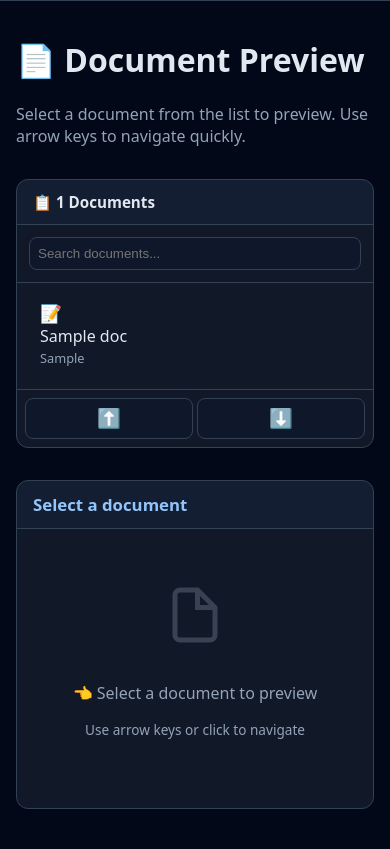
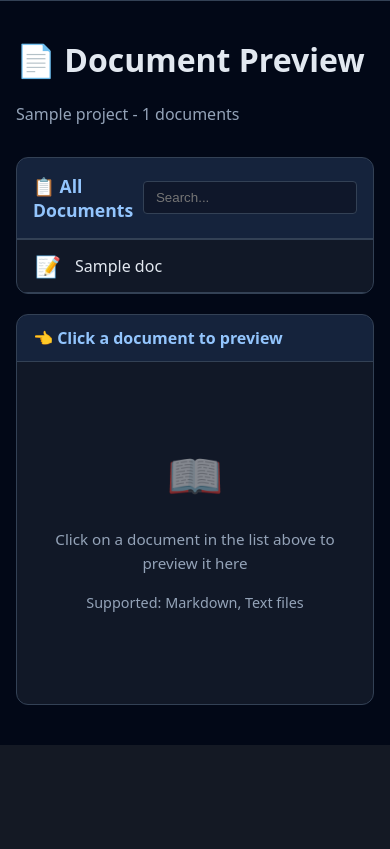
Before and after one commit to uvlightdrops/ki-knowledge, a Django app: template ki_knowledge/django_site/templates/document_preview.html in a window 390 px wide. Shown: the part 456-1305 px from the top of the page. After the commit the page ends 1201 px from the top, so only its background shows below. Run offline with Django 4.2, Linux system fonts and the light colour scheme; the template is opened without the code that fills it: most values are stand-ins (such as "Sample title", 1, 10 or a date in 2020); some libraries are stand-ins or nearby versions.

Commit message:
Improve Document Preview UX - clearer, more intuitive design
Changes:
- Fix config fallback for infosite_output_base_dir (was causing error)
- Complete UI redesign: clear table + preview panel below
- Click on document row to preview (no hidden hover effects)
- Very clear instructions: 'Click a document to preview'
- Responsive grid layout
- Download and view buttons for each document
- Search/filter functionality
- Better markdown styling
- Loading spinner during content fetch

UX Improvements:
- Removed confusing 'flying preview' concept
- Clear visual feedback on what to click
- Document list always visible (not sidebar)
- Full-width preview panel
- Better mobile responsiveness

Technical:
- Fixed view to handle missing config gracefully
- Uses SourceDocument records from DB when available
- Falls back to filesystem scanning
- Security: directory traversal protection maintained

Tested:
✓ Django system check: PASSED
✓ Template rendering: PASSED (23.9 KB output)
✓ All endpoints responding

Co-authored-by: Copilot <223556219+Copilot@users.noreply.github.com>

```diff
--- a/ki_knowledge/django_site/templates/document_preview.html
+++ b/ki_knowledge/django_site/templates/document_preview.html
@@ -1,137 +1,140 @@
 {% extends "base.html" %}
 
-{% block title %}Document Preview - Ki-Knowledge{% endblock %}
+{% block title %}Document Preview - {{ project.title }}{% endblock %}
 
 {% block extra_css %}
 <style>
-  /* Layout */
-  .preview-container {
+  /* Main Layout */
+  .preview-wrapper {
     display: grid;
-    grid-template-columns: 350px 1fr;
-    gap: 24px;
-    height: calc(100vh - 200px);
+    grid-template-columns: 1fr;
+    gap: 20px;
     margin-bottom: 24px;
   }
 
-  /* Sidebar */
-  .preview-sidebar {
+  /* Documents Table */
+  .documents-table {
     background: var(--kicli-panel);
     border: 1px solid var(--kicli-border);
     border-radius: var(--kicli-radius-md);
-    display: flex;
-    flex-direction: column;
     overflow: hidden;
   }
 
-  .sidebar-header {
-    padding: 12px 16px;
-    border-bottom: 1px solid var(--kicli-border);
-    background: rgba(59, 130, 246, 0.05);
-    font-weight: bold;
-    font-size: 0.95rem;
+  .table-header {
+    background: rgba(59, 130, 246, 0.1);
+    padding: 16px;
+    border-bottom: 2px solid var(--kicli-border);
+    display: flex;
+    justify-content: space-between;
+    align-items: center;
   }
 
-  .sidebar-search {
-    padding: 12px;
-    border-bottom: 1px solid var(--kicli-border);
-  }
-
-  .sidebar-search input {
-    width: 100%;
-    box-sizing: border-box;
-  }
-
-  .document-list {
-    flex: 1;
-    overflow-y: auto;
-    list-style: none;
-    margin: 0;
-    padding: 8px;
-  }
-
-  .document-item {
-    padding: 10px 12px;
-    margin-bottom: 4px;
-    border-radius: var(--kicli-radius-sm);
-    cursor: pointer;
-    border-left: 3px solid transparent;
-    transition: all 0.2s ease;
-    user-select: none;
-  }
-
-  .document-item:hover {
-    background: rgba(96, 165, 250, 0.1);
-    border-left-color: #60a5fa;
-  }
-
-  .document-item.active {
-    background: rgba(96, 165, 250, 0.2);
-    border-left-color: #3b82f6;
-    font-weight: 600;
+  .table-title {
+    font-weight: bold;
+    font-size: 1.1rem;
     color: #93c5fd;
   }
 
-  .document-item .doc-icon {
-    margin-right: 8px;
-    font-size: 1.1em;
+  .search-box {
+    display: flex;
+    gap: 8px;
+    width: 300px;
   }
 
-  .document-item .doc-name {
+  .search-box input {
+    flex: 1;
+    padding: 8px 12px;
+    background: var(--kicli-panel-alt);
+    border: 1px solid var(--kicli-border);
+    border-radius: 4px;
+    color: var(--kicli-text);
+  }
+
+  .table-body {
+    max-height: 400px;
+    overflow-y: auto;
+  }
+
+  .doc-row {
+    display: grid;
+    grid-template-columns: 40px 1fr 100px 120px;
+    gap: 12px;
+    padding: 12px 16px;
+    border-bottom: 1px solid var(--kicli-border);
+    align-items: center;
+    cursor: pointer;
+    transition: all 0.2s ease;
+  }
+
+  .doc-row:hover {
+    background: rgba(96, 165, 250, 0.1);
+    padding-left: 20px;
+  }
+
+  .doc-row.active {
+    background: rgba(96, 165, 250, 0.2);
+    border-left: 4px solid #3b82f6;
+    padding-left: 16px;
+  }
+
+  .doc-icon {
+    font-size: 1.3em;
+    text-align: center;
+  }
+
+  .doc-name {
+    color: var(--kicli-text);
+    font-weight: 500;
     white-space: nowrap;
     overflow: hidden;
     text-overflow: ellipsis;
   }
 
-  .document-item .doc-size {
-    font-size: 0.8rem;
+  .doc-size {
     color: var(--kicli-text-soft);
-    margin-top: 2px;
+    font-size: 0.9rem;
+    text-align: right;
   }
 
-  .sidebar-nav {
+  .doc-actions {
     display: flex;
     gap: 4px;
-    padding: 8px;
-    border-top: 1px solid var(--kicli-border);
   }
 
-  .nav-btn {
-    flex: 1;
-    padding: 8px;
-    text-align: center;
+  .action-btn {
+    padding: 4px 8px;
+    font-size: 0.8rem;
     border: 1px solid var(--kicli-border);
     background: var(--kicli-panel-alt);
     color: var(--kicli-text);
-    border-radius: var(--kicli-radius-sm);
+    border-radius: 3px;
     cursor: pointer;
     transition: all 0.2s ease;
-    font-size: 1.2em;
+    white-space: nowrap;
   }
 
-  .nav-btn:hover {
+  .action-btn:hover {
     border-color: #60a5fa;
     background: rgba(96, 165, 250, 0.1);
   }
 
-  .nav-btn:disabled {
-    opacity: 0.5;
-    cursor: not-allowed;
+  /* Preview Panel */
+  .preview-wrapper-inner {
+    display: grid;
+    grid-template-columns: 1fr;
   }
 
-  /* Preview Area */
-  .preview-main {
+  .preview-panel {
     background: var(--kicli-panel);
     border: 1px solid var(--kicli-border);
     border-radius: var(--kicli-radius-md);
-    display: flex;
-    flex-direction: column;
     overflow: hidden;
   }
 
   .preview-header {
     padding: 12px 16px;
     border-bottom: 1px solid var(--kicli-border);
-    background: rgba(59, 130, 246, 0.05);
+    background: rgba(59, 130, 246, 0.1);
     display: flex;
     justify-content: space-between;
     align-items: center;
@@ -139,63 +142,37 @@
 
   .preview-title {
     font-weight: bold;
-    font-size: 1.05rem;
     color: #93c5fd;
   }
 
-  .preview-actions {
-    display: flex;
-    gap: 8px;
-  }
-
-  .preview-actions button {
-    padding: 6px 12px;
-    font-size: 0.9rem;
-    border: 1px solid var(--kicli-border);
-    background: var(--kicli-panel-alt);
-    color: var(--kicli-text);
-    border-radius: var(--kicli-radius-sm);
-    cursor: pointer;
-    transition: all 0.2s ease;
-  }
-
-  .preview-actions button:hover {
-    border-color: #60a5fa;
-    background: rgba(96, 165, 250, 0.1);
-  }
-
   .preview-content {
-    flex: 1;
+    max-height: 600px;
     overflow-y: auto;
     padding: 16px;
-    position: relative;
+    line-height: 1.6;
+    font-size: 0.95rem;
   }
 
   .preview-empty {
     text-align: center;
     color: var(--kicli-text-soft);
-    padding: 40px 20px;
+    padding: 60px 20px;
   }
 
-  .preview-empty svg {
-    width: 60px;
-    height: 60px;
-    opacity: 0.3;
+  .preview-empty .icon {
+    font-size: 3em;
     margin-bottom: 16px;
+    opacity: 0.5;
   }
 
-  /* Markdown Preview */
-  .preview-markdown {
-    line-height: 1.6;
-    font-size: 0.95rem;
-  }
-
+  /* Markdown Styling */
   .preview-markdown h1 {
     font-size: 1.8em;
     margin-top: 24px;
     margin-bottom: 12px;
     border-bottom: 2px solid var(--kicli-border);
     padding-bottom: 8px;
+    color: #93c5fd;
   }
 
   .preview-markdown h2 {
@@ -331,44 +281,29 @@
   }
 
   /* Responsive */
-  @media (max-width: 1200px) {
-    .preview-container {
-      grid-template-columns: 300px 1fr;
-      gap: 16px;
+  @media (max-width: 900px) {
+    .doc-row {
+      grid-template-columns: 30px 1fr;
+    }
+    .doc-size, .doc-actions {
+      display: none;
     }
   }
 
-  @media (max-width: 900px) {
-    .preview-container {
-      grid-template-columns: 1fr;
-      height: auto;
-    }
-
-    .preview-sidebar {
-      max-height: 300px;
-      margin-bottom: 16px;
-    }
-  }
-
-  /* Scrollbar Styling */
-  .document-list::-webkit-scrollbar,
-  .preview-content::-webkit-scrollbar {
+  .scrollbar-custom::-webkit-scrollbar {
     width: 8px;
   }
 
-  .document-list::-webkit-scrollbar-track,
-  .preview-content::-webkit-scrollbar-track {
+  .scrollbar-custom::-webkit-scrollbar-track {
     background: var(--kicli-panel-alt);
   }
 
-  .document-list::-webkit-scrollbar-thumb,
-  .preview-content::-webkit-scrollbar-thumb {
+  .scrollbar-custom::-webkit-scrollbar-thumb {
     background: var(--kicli-border);
     border-radius: 4px;
   }
 
-  .document-list::-webkit-scrollbar-thumb:hover,
-  .preview-content::-webkit-scrollbar-thumb:hover {
+  .scrollbar-custom::-webkit-scrollbar-thumb:hover {
     background: #60a5fa;
   }
 </style>
@@ -376,65 +311,61 @@
 
 {% block content %}
 <div class="panel-grid">
-  <div style="grid-column: 1 / -1;">
+  <div>
     <h1>📄 Document Preview</h1>
-    <p class="muted">Select a document from the list to preview. Use arrow keys to navigate quickly.</p>
+    <p class="muted">{{ project.title }} - {{ document_count }} documents</p>
   </div>
 
-  <div class="preview-container">
-    <!-- Sidebar with Document List -->
-    <div class="preview-sidebar">
-      <div class="sidebar-header">📋 {{ document_count }} Documents</div>
-
-      <div class="sidebar-search">
+  <div class="preview-wrapper">
+    <!-- Documents List -->
+    <div class="documents-table">
+      <div class="table-header">
+        <div class="table-title">📋 All Documents</div>
+        <div class="search-box">
           <input
             type="text"
             id="searchInput"
-          placeholder="Search documents..."
+            placeholder="Search..."
             autocomplete="off"
           >
         </div>
+      </div>
 
-      <ul class="document-list" id="documentList">
+      <div class="table-body scrollbar-custom" id="documentList">
+        {% if documents %}
           {% for doc in documents %}
-        <li class="document-item" data-doc-id="{{ doc.id }}" data-doc-type="{{ doc.type }}">
+          <div class="doc-row" data-doc-id="{{ doc.id }}" data-doc-type="{{ doc.type }}" data-doc-path="{{ doc.path }}">
             <div class="doc-icon">
               {% if doc.type == 'pdf' %}📕{% else %}📝{% endif %}
             </div>
-          <div class="doc-name">{{ doc.name }}</div>
+            <div class="doc-name" title="{{ doc.name }}">{{ doc.name }}</div>
             <div class="doc-size">{{ doc.size_display }}</div>
-        </li>
-        {% empty %}
-        <li style="padding: 20px; text-align: center; color: var(--kicli-text-soft);">
-          No documents available
-        </li>
+            <div class="doc-actions">
+              <button class="action-btn download-btn" data-doc-id="{{ doc.id }}" title="Download">⬇️</button>
+              <button class="action-btn view-btn" data-doc-id="{{ doc.id }}" title="View fullscreen">🔗</button>
+            </div>
+          </div>
           {% endfor %}
-      </ul>
-
-      <div class="sidebar-nav">
-        <button class="nav-btn" id="navUp" title="Previous document (↑)">⬆️</button>
-        <button class="nav-btn" id="navDown" title="Next document (↓)">⬇️</button>
+        {% else %}
+          <div style="padding: 40px 16px; text-align: center; color: var(--kicli-text-soft);">
+            No documents available. Import some documents first.
+          </div>
+        {% endif %}
       </div>
     </div>
 
-    <!-- Preview Area -->
-    <div class="preview-main">
+    <!-- Preview Panel -->
+    <div class="preview-panel">
       <div class="preview-header">
-        <div class="preview-title" id="previewTitle">Select a document</div>
-        <div class="preview-actions">
-          <button id="downloadBtn" style="display: none;" title="Download document">⬇️ Download</button>
-          <button id="openBtn" style="display: none;" title="Open in new tab">🔗 Open</button>
-        </div>
+        <div class="preview-title" id="previewTitle">👈 Click a document to preview</div>
+        <button style="display:none; padding: 6px 12px; border: 1px solid var(--kicli-border); background: var(--kicli-panel-alt); color: var(--kicli-text); border-radius: 4px; cursor: pointer;" id="downloadMainBtn">⬇️ Download</button>
       </div>
 
       <div class="preview-content" id="previewContent">
         <div class="preview-empty">
-          <svg viewBox="0 0 24 24" fill="none" stroke="currentColor" stroke-width="2">
-            <path d="M13 2H6a2 2 0 0 0-2 2v16a2 2 0 0 0 2 2h12a2 2 0 0 0 2-2V9z"></path>
-            <polyline points="13 2 13 9 20 9"></polyline>
-          </svg>
-          <p>👈 Select a document to preview</p>
-          <p style="font-size: 0.85rem;">Use arrow keys or click to navigate</p>
+          <div class="icon">📖</div>
+          <p>Click on a document in the list above to preview it here</p>
+          <p style="font-size: 0.9rem; color: var(--kicli-text-soft);">Supported: Markdown, Text files</p>
         </div>
       </div>
     </div>
@@ -447,13 +378,11 @@
 <link rel="stylesheet" href="https://cdnjs.cloudflare.com/ajax/libs/highlight.js/11.8.0/styles/atom-one-dark.min.css">
 
 <script>
-class DocumentPreview {
+class DocumentBrowser {
   constructor(documents) {
     this.documents = documents;
-    this.currentIndex = 0;
-    this.currentContent = null;
+    this.currentDoc = null;
     this.cache = {};
-    this.searchTerm = '';
     this.filteredDocs = documents;
 
     this.init();
@@ -461,177 +390,148 @@ class DocumentPreview {
 
   init() {
     this.setupEventListeners();
-    this.selectDocument(0);
   }
 
   setupEventListeners() {
-    // Navigation buttons
-    document.getElementById('navUp').addEventListener('click', () => this.navigate(-1));
-    document.getElementById('navDown').addEventListener('click', () => this.navigate(1));
+    const listEl = document.getElementById('documentList');
+    const searchEl = document.getElementById('searchInput');
 
-    // Keyboard navigation
-    document.addEventListener('keydown', (e) => {
-      if (e.key === 'ArrowUp') { e.preventDefault(); this.navigate(-1); }
-      if (e.key === 'ArrowDown') { e.preventDefault(); this.navigate(1); }
-    });
-
-    // Document list clicks
-    document.getElementById('documentList').addEventListener('click', (e) => {
-      const item = e.target.closest('.document-item');
-      if (item) {
-        const idx = this.filteredDocs.findIndex(d => d.id === item.dataset.docId);
-        if (idx >= 0) this.selectDocument(idx);
-      }
-    });
-
-    // Hover preview (debounced)
-    let hoverTimeout;
-    document.getElementById('documentList').addEventListener('mouseover', (e) => {
-      const item = e.target.closest('.document-item');
-      if (item) {
-        clearTimeout(hoverTimeout);
-        hoverTimeout = setTimeout(() => {
-          const idx = this.filteredDocs.findIndex(d => d.id === item.dataset.docId);
-          if (idx >= 0 && idx !== this.currentIndex) this.selectDocument(idx);
-        }, 100);
+    // Click on document row
+    listEl.addEventListener('click', (e) => {
+      const row = e.target.closest('.doc-row');
+      if (row && !e.target.classList.contains('action-btn')) {
+        const docId = row.dataset.docId;
+        this.selectDocument(docId);
       }
     });
 
     // Search
-    document.getElementById('searchInput').addEventListener('input', (e) => {
-      this.searchTerm = e.target.value.toLowerCase();
-      this.filterDocuments();
+    searchEl.addEventListener('input', (e) => {
+      this.filterDocuments(e.target.value.toLowerCase());
     });
 
-    // Download button
-    document.getElementById('downloadBtn').addEventListener('click', () => {
-      const doc = this.currentContent;
-      if (doc && doc.url) {
-        const a = document.createElement('a');
-        a.href = doc.url;
-        a.download = doc.name;
-        a.click();
+    // Action buttons
+    listEl.addEventListener('click', (e) => {
+      if (e.target.classList.contains('download-btn')) {
+        e.stopPropagation();
+        const docId = e.target.dataset.docId;
+        const doc = this.documents.find(d => d.id === docId);
+        if (doc) this.downloadDocument(doc);
       }
-    });
-
-    // Open button
-    document.getElementById('openBtn').addEventListener('click', () => {
-      const doc = this.currentContent;
-      if (doc && doc.url) {
-        window.open(doc.url, '_blank');
+      if (e.target.classList.contains('view-btn')) {
+        e.stopPropagation();
+        const docId = e.target.dataset.docId;
+        const doc = this.documents.find(d => d.id === docId);
+        if (doc) window.open(doc.url, '_blank');
       }
     });
   }
 
-  filterDocuments() {
+  filterDocuments(term) {
     this.filteredDocs = this.documents.filter(d =>
-      d.name.toLowerCase().includes(this.searchTerm)
+      d.name.toLowerCase().includes(term)
     );
-    this.currentIndex = Math.min(this.currentIndex, this.filteredDocs.length - 1);
-    this.updateDocumentList();
-    if (this.filteredDocs.length > 0) {
-      this.selectDocument(this.currentIndex);
-    }
+    this.render();
   }
 
-  updateDocumentList() {
-    const list = document.getElementById('documentList');
+  render() {
+    const listEl = document.getElementById('documentList');
     if (this.filteredDocs.length === 0) {
-      list.innerHTML = '<li style="padding: 20px; text-align: center; color: var(--kicli-text-soft);">No matching documents</li>';
+      listEl.innerHTML = '<div style="padding: 40px 16px; text-align: center; color: var(--kicli-text-soft);">No matching documents</div>';
       return;
     }
 
-    list.innerHTML = this.filteredDocs.map((doc, idx) => `
-      <li class="document-item ${idx === this.currentIndex ? 'active' : ''}"
-          data-doc-id="${doc.id}" data-doc-type="${doc.type}">
+    listEl.innerHTML = this.filteredDocs.map(doc => `
+      <div class="doc-row" data-doc-id="${doc.id}" data-doc-type="${doc.type}" data-doc-path="${doc.path}">
         <div class="doc-icon">${doc.type === 'pdf' ? '📕' : '📝'}</div>
-        <div class="doc-name">${doc.name}</div>
+        <div class="doc-name" title="${doc.name}">${doc.name}</div>
         <div class="doc-size">${doc.size_display}</div>
-      </li>
+        <div class="doc-actions">
+          <button class="action-btn download-btn" data-doc-id="${doc.id}" title="Download">⬇️</button>
+          <button class="action-btn view-btn" data-doc-id="${doc.id}" title="View fullscreen">🔗</button>
+        </div>
+      </div>
     `).join('');
+
+    // Re-attach listeners
+    this.setupEventListeners();
   }
 
-  navigate(direction) {
-    const newIndex = this.currentIndex + direction;
-    if (newIndex >= 0 && newIndex < this.filteredDocs.length) {
-      this.selectDocument(newIndex);
-    }
-  }
+  selectDocument(docId) {
+    const doc = this.documents.find(d => d.id === docId);
+    if (!doc) return;
 
-  selectDocument(index) {
-    if (index < 0 || index >= this.filteredDocs.length) return;
-
-    this.currentIndex = index;
-    const doc = this.filteredDocs[index];
+    this.currentDoc = doc;
 
     // Update active state
-    document.querySelectorAll('.document-item').forEach(el => el.classList.remove('active'));
-    document.querySelector(`[data-doc-id="${doc.id}"]`)?.classList.add('active');
-
-    // Update buttons
-    document.getElementById('downloadBtn').style.display = 'block';
-    document.getElementById('openBtn').style.display = 'block';
-    document.getElementById('previewTitle').textContent = doc.name;
+    document.querySelectorAll('.doc-row').forEach(row => {
+      row.classList.remove('active');
+    });
+    document.querySelector(`[data-doc-id="${docId}"]`)?.classList.add('active');
 
     // Load content
     this.loadContent(doc);
-
-    // Scroll into view
-    document.querySelector(`[data-doc-id="${doc.id}"]`)?.scrollIntoView({ behavior: 'smooth', block: 'nearest' });
   }
 
   loadContent(doc) {
-    // Show loading state
-    const preview = document.getElementById('previewContent');
-    preview.innerHTML = '<div class="preview-loading"><div class="spinner"></div></div>';
+    const contentEl = document.getElementById('previewContent');
+    const titleEl = document.getElementById('previewTitle');
+
+    titleEl.textContent = doc.name;
+    document.getElementById('downloadMainBtn').style.display = 'block';
+    document.getElementById('downloadMainBtn').onclick = () => this.downloadDocument(doc);
 
     if (this.cache[doc.id]) {
       this.displayContent(doc, this.cache[doc.id]);
       return;
     }
 
-    // Fetch content
-    fetch(`/api/document/${doc.id}/preview/`)
+    contentEl.innerHTML = '<div class="loading-spinner"><div class="spinner"></div><p>Loading...</p></div>';
+
+    // Fetch from API
+    fetch(doc.url)
       .then(r => r.json())
       .then(data => {
         this.cache[doc.id] = data;
         this.displayContent(doc, data);
       })
       .catch(e => {
-        preview.innerHTML = `<div class="preview-empty"><p>❌ Failed to load preview</p><p style="color: #ef4444; font-size: 0.85rem;">${e.message}</p></div>`;
+        contentEl.innerHTML = `<div class="preview-empty"><div class="icon">❌</div><p>Failed to load: ${e.message}</p></div>`;
       });
-
-    this.currentContent = doc;
   }
 
   displayContent(doc, data) {
-    const preview = document.getElementById('previewContent');
+    const contentEl = document.getElementById('previewContent');
 
     if (doc.type === 'pdf') {
-      preview.innerHTML = `
-        <div class="preview-pdf">
-          <div class="pdf-info">📕 PDF Preview (showing first page)</div>
-          <canvas id="pdfCanvas"></canvas>
-        </div>
-      `;
-      // PDF rendering can be added here with PDF.js
+      contentEl.innerHTML = '<div class="preview-empty"><div class="icon">📕</div><p>PDF preview not yet supported</p><p style="color: #60a5fa;">Use the download button to open</p></div>';
+    } else if (data.content) {
+      const html = marked.parse(data.content);
+      contentEl.innerHTML = `<div class="preview-markdown">${html}</div>`;
+
+      // Syntax highlighting
+      contentEl.querySelectorAll('pre code').forEach(el => {
+        hljs.highlightElement(el);
+      });
     } else {
-      // Markdown
-      const html = marked.parse(data.content || '');
-      preview.innerHTML = `<div class="preview-markdown">${html}</div>`;
-
-      // Highlight code blocks
-      preview.querySelectorAll('pre code').forEach(el => {
-        highlightElement(el);
-      });
-    }
+      contentEl.innerHTML = '<div class="preview-empty"><p>No content available</p></div>';
     }
   }
 
-// Initialize when DOM is ready
+  downloadDocument(doc) {
+    const a = document.createElement('a');
+    a.href = doc.url;
+    a.download = doc.name;
+    a.click();
+  }
+}
+
+// Initialize
 document.addEventListener('DOMContentLoaded', () => {
-  const documentsData = {{ documents_json|safe }};
-  new DocumentPreview(documentsData);
+  const docs = {{ documents_json|safe }};
+  if (docs.length > 0) {
+    new DocumentBrowser(docs);
+  }
 });
 </script>
 {% endblock %}
```
Also changed, not shown: other parts of ki_knowledge/django_site/templates/document_preview.html (+8 -35 lines), ki_knowledge/django_site/infosite_views.py (+22 -4 lines), doc/requirements-clients.md (added). Lines whose indentation alone changed are shown as unchanged.
